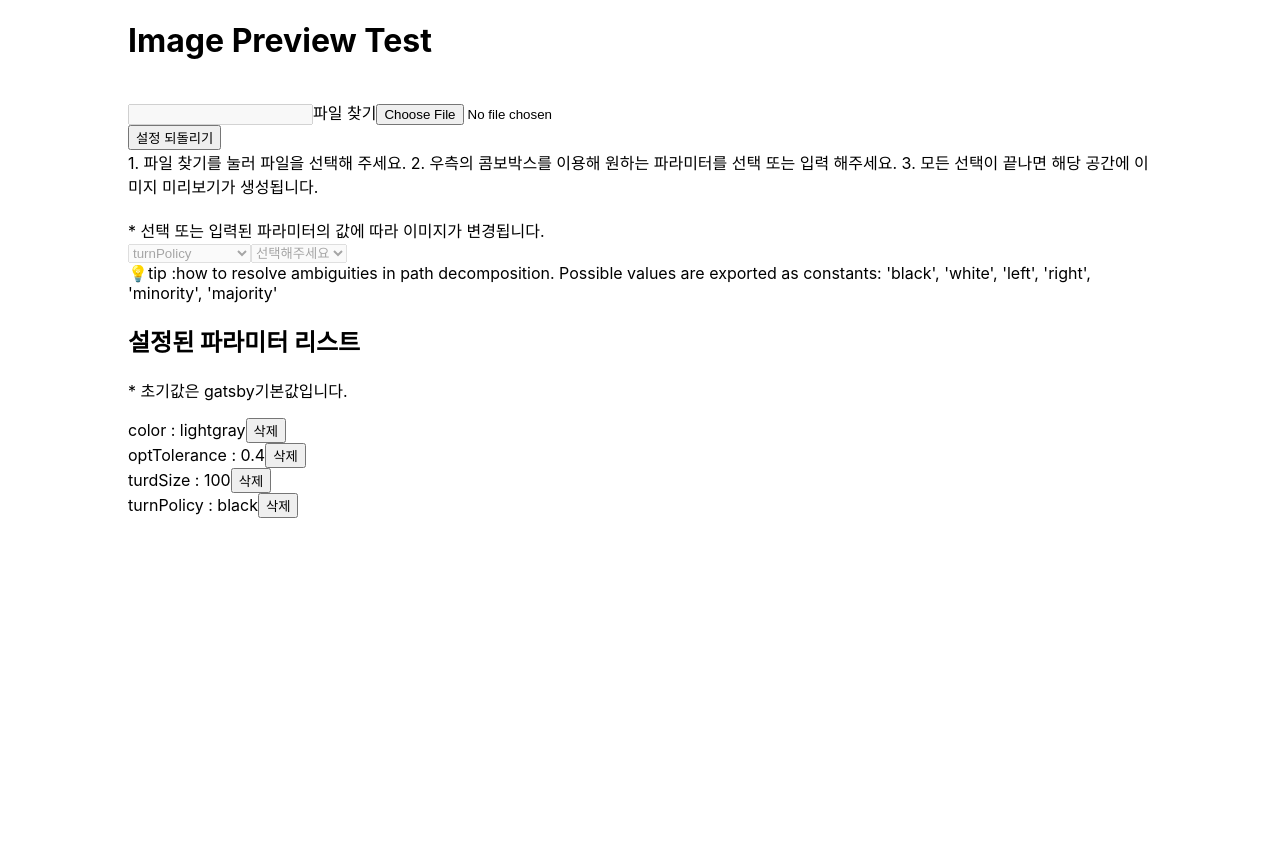
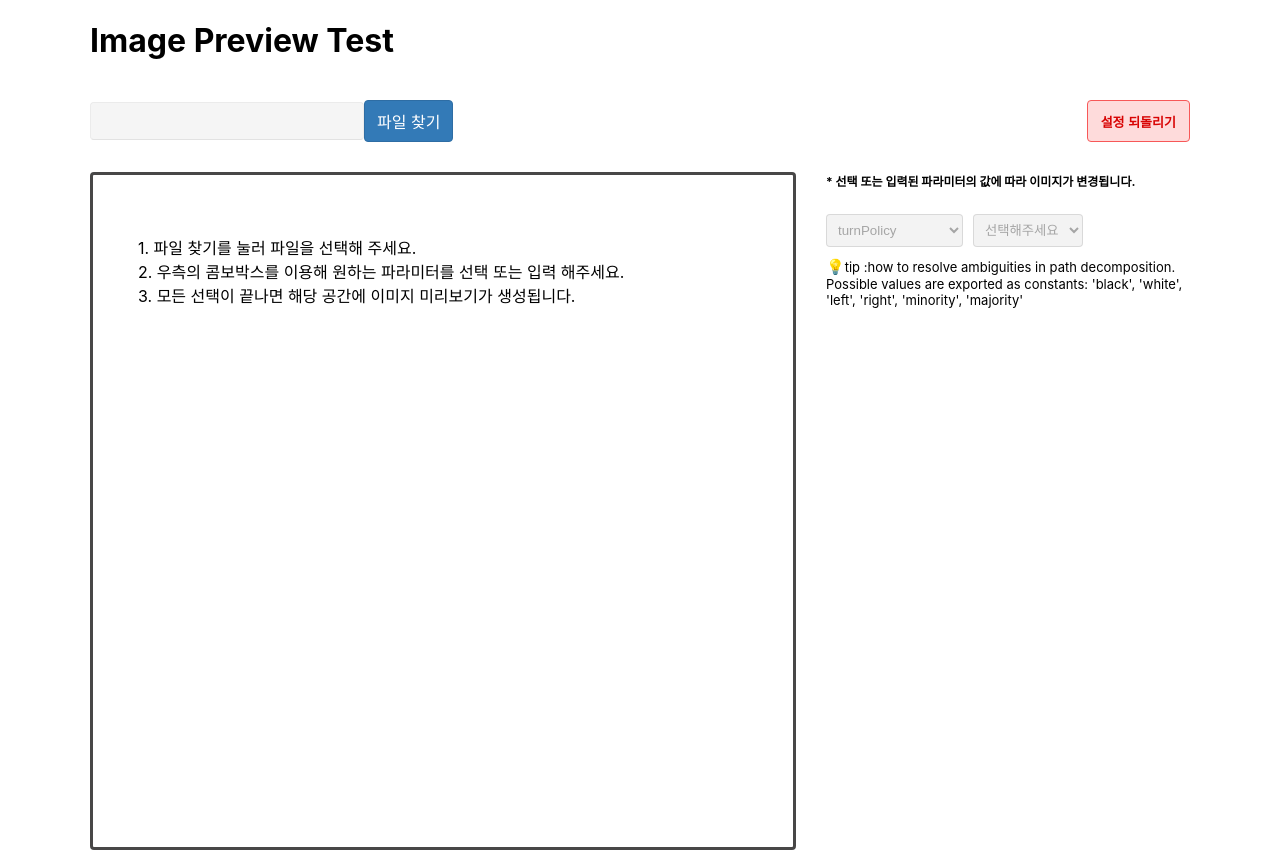
Before and after one commit to bgpworks/image-preview-vtest, a React (Create React App) app in the folder preview-client/: page / in a window 1280 px wide. Before the commit the page ends 800 px from the top, so only its background shows below. Built offline with nearby package versions, Linux system fonts and the light colour scheme.

Commit message:
스타일 변경

```diff
--- a/preview-client/src/index.css
+++ b/preview-client/src/index.css
@@ -1,40 +1,193 @@
 body {
     margin: 0;
-  font-family: -apple-system, BlinkMacSystemFont, "Segoe UI", "Roboto", "Oxygen",
-    "Ubuntu", "Cantarell", "Fira Sans", "Droid Sans", "Helvetica Neue",
-    sans-serif;
+    font-family: -apple-system, BlinkMacSystemFont, "Segoe UI", "Roboto", "Oxygen", "Ubuntu", "Cantarell", "Fira Sans", "Droid Sans", "Helvetica Neue", sans-serif;
     -webkit-font-smoothing: antialiased;
     -moz-osx-font-smoothing: grayscale;
 }
 
 code {
-  font-family: source-code-pro, Menlo, Monaco, Consolas, "Courier New",
-    monospace;
+    font-family: source-code-pro, Menlo, Monaco, Consolas, "Courier New", monospace;
 }
 
 h1 {
     margin-bottom: 40px;
 }
+
 .container {
     margin: 0 auto;
-  width: 80%;
+    width: 1100px;
 }
 
-.imageSize {
+.image_size {
     width: 700px;
-  /* min-height: 100px; */
+    min-height: 500px;
+}
+
+.parameter_contents_container {
+    width: 100%;
+}
+
+.image_preview {
     text-align: left;
     white-space: pre-wrap;
-  margin: 30px auto;
+    margin: 0 30px 0 0;
+    border: 3px solid #484747;
+    border-radius: 4px;
 }
-.imageSize > svg {
+
+.image_preview_description {
+    padding: 40px 0 0;
+}
+
+.image_size>svg {
     width: 100%;
     height: 100%;
 }
-button:hover {
+
+.combo_title {
+    font-weight: bold;
+    margin-bottom: 15px;
+    font-size: 12px;
+}
+
+.file_container {
+    display: flex;
+    justify-content: space-between;
+    margin-bottom: 30px;
+}
+
+.filebox input[type="file"] {
+    position: absolute;
+    width: 1px;
+    height: 1px;
+    padding: 0;
+    margin: -1px;
+    overflow: hidden;
+    clip: rect(0, 0, 0, 0);
+    border: 0;
+}
+
+.filebox label {
+    display: inline-block;
+    padding: 0.5em 0.75em;
+    color: #999;
+    font-size: inherit;
+    line-height: normal;
+    vertical-align: middle;
+    background-color: #fdfdfd;
+    cursor: pointer;
+    border: 1px solid #ebebeb;
+    border-bottom-color: #e2e2e2;
+    border-radius: 0.25em;
+}
+
+.filebox .upload-name {
+    display: inline-block;
+    padding: 0.5em 0.75em;
+    font-size: inherit;
+    font-family: inherit;
+    line-height: normal;
+    vertical-align: middle;
+    background-color: #f5f5f5;
+    border: 1px solid #ebebeb;
+    border-bottom-color: #e2e2e2;
+    border-radius: 0.25em;
+    -webkit-appearance: none;
+    -moz-appearance: none;
+    appearance: none;
+}
+
+.filebox.bs3-primary label {
+    color: #fff;
+    background-color: #337ab7;
+    border-color: #2e6da4;
+}
+
+.fileInput {
+    position: absolute;
+    width: 1px;
+    height: 1px;
+    padding: 0;
+    margin: -1px;
+    overflow: hidden;
+    clip: rect(0, 0, 0, 0);
+    border: 0;
+}
+
+button,
+.button {
+    background-color: #f9121226;
+    font-weight: bold;
+    border: 1px solid #f75858;
+    padding: 4px 13px;
+    border-radius: 4px;
+    font-size: 13px;
+    cursor: pointer;
+    color: #d80303;
+}
+
+button:hover,
+.button:hover {
     background-color: #f3d7b3 !important;
     font-weight: bold;
 }
+
 .editor_container {
     margin: 20px 0;
 }
+
+.select_container {
+    padding: 10px 0;
+}
+
+.select_container>select,
+.select_container>input {
+    padding: 7px;
+    border-radius: 4px;
+    margin-right: 10px;
+}
+
+.description_container {
+    font-size: 13px;
+}
+
+.description_container span {
+    font-size: 15px;
+}
+
+.params_container {
+    display: flex;
+    flex-direction: column;
+}
+
+.params_items {
+    display: flex;
+    justify-content: space-between;
+    margin: 10px 0;
+}
+
+.preview_container {
+    display: flex;
+    flex-direction: row;
+}
+
+.show {
+    display: flex;
+    flex-direction: column;
+}
+
+.hide {
+    display: none;
+}
+
+.show>h2 {
+    margin: 42px 0 5px;
+}
+
+.show>p {
+    margin: 0;
+    font-size: 10px;
+    padding: 0 0 5px;
+    border-bottom: 1px solid black;
+    text-align: right;
+}
```
Lines whose indentation alone changed are shown as unchanged.
